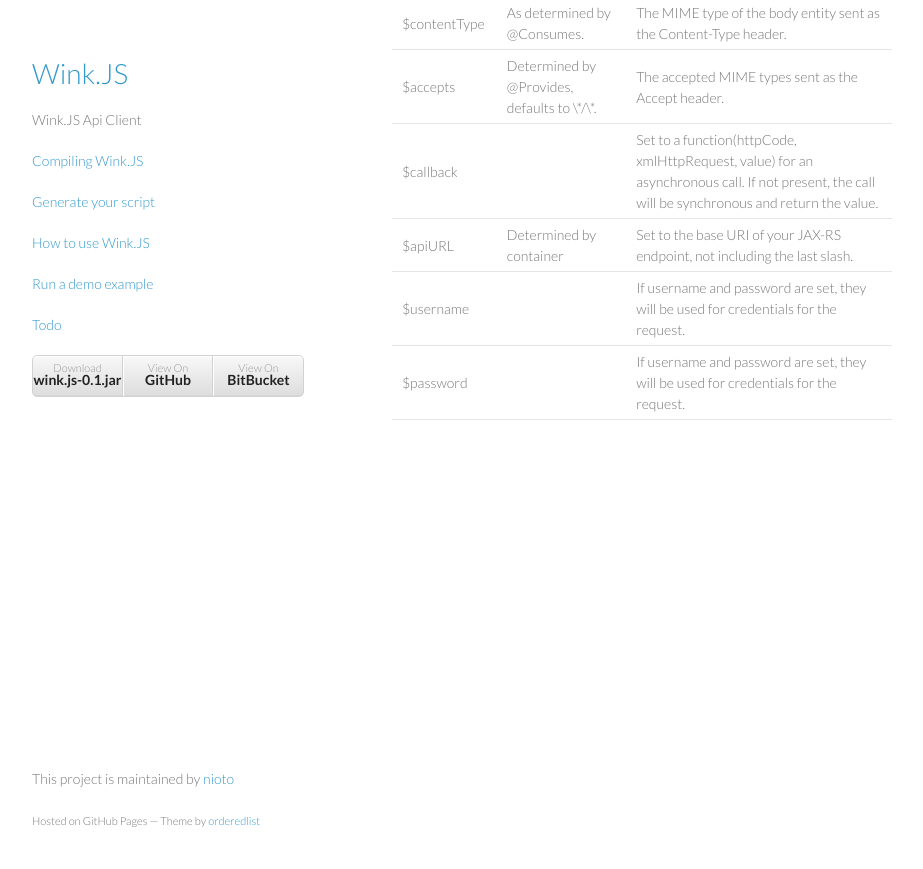
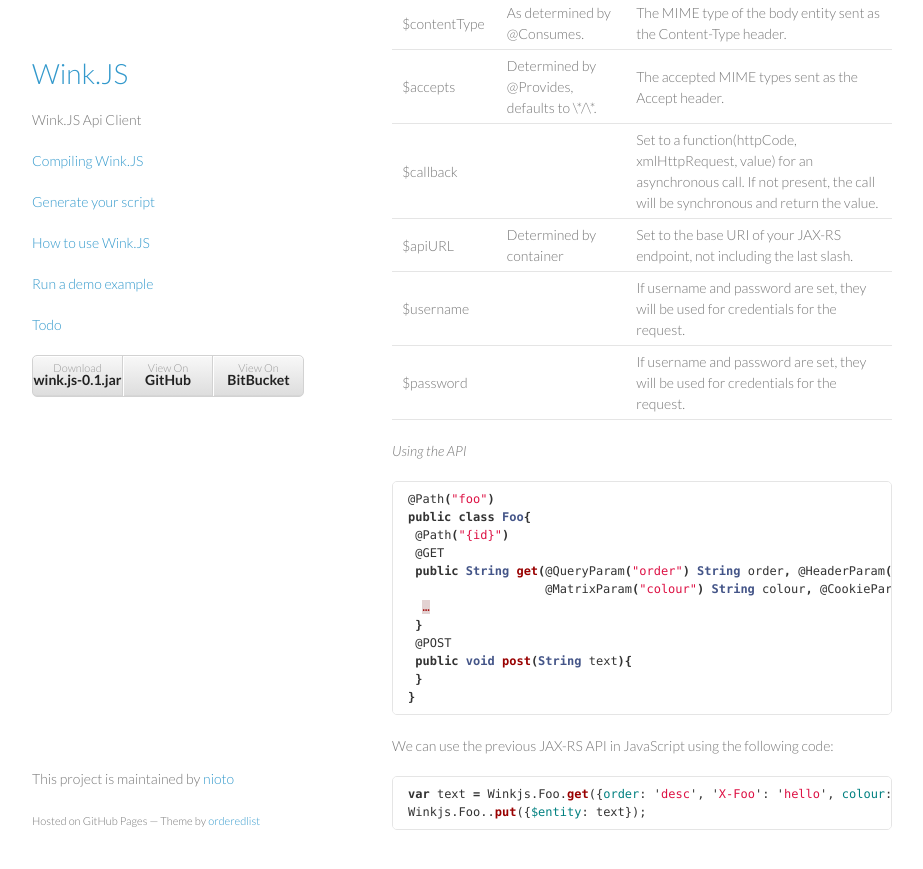
Before and after one commit to nioto/wink.js, a Jekyll site: the page built from howto.md, in a window 1280 px wide and 900 px high, scrolled down 630 px. Shown: the top 869 px of the window, without its empty margins (178-1101 px from the left). Built offline with Jekyll 4.4.1, drawn with Linux system fonts in a browser that asks for light colours; Markdown is read by kramdown in place of the engine named in the settings.

Commit message:
improve doc

````diff
--- a/_layouts/index.html
+++ b/_layouts/index.html
@@ -32,7 +32,7 @@
           <li><a href="https://github.com/nioto/wink.js/zipball/master">Download <strong>ZIP File</strong></a></li>
           <li><a href="https://github.com/nioto/wink.js/tarball/master">Download <strong>TAR Ball</strong></a></li>
 -->
-          <li><a href="https://sourceforge.net/projects/winkjs/files/latest/download?source=files">Download <strong>wink.js-0.1.jar</strong></a></li>
+          <li><a href="http://sourceforge.net/projects/winkjs/files/v0.1/">Download <strong>wink.js-0.1.jar</strong></a></li>
           <li><a href="https://github.com/nioto/wink.js">View On <strong>GitHub</strong></a></li>
           <li><a href="https://bitbucket.org/nioto/wink.js/src">View On <strong>BitBucket</strong></a></li>
         </ul>
--- a/howto.md
+++ b/howto.md
@@ -64,3 +64,28 @@
 						<td>
 						</td><td>If username and password are set, they will be used for credentials for the request.</td>
 					</tr></tbody></table>
+
+<!-- _  -->
+
+*Using the API*
+
+```java
+@Path("foo")
+public class Foo{
+ @Path("{id}")
+ @GET
+ public String get(@QueryParam("order") String order, @HeaderParam("X-Foo") String header,
+                   @MatrixParam("colour") String colour, @CookieParam("Foo-Cookie") String cookie){
+  …
+ }
+ @POST
+ public void post(String text){
+ }
+}
+```
+
+We can use the previous JAX-RS API in JavaScript using the following code:
+```js
+var text = Winkjs.Foo.get({order: 'desc', 'X-Foo': 'hello', colour: 'blue', 'Foo-Cookie': 123987235444});
+Winkjs.Foo..put({$entity: text});
+```
````
Also changed, not shown: index.md (+3 -2 lines).
